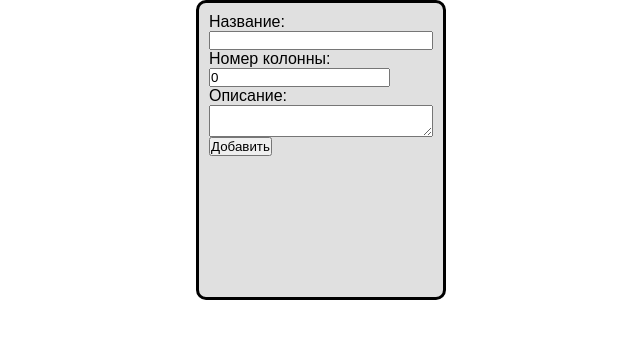
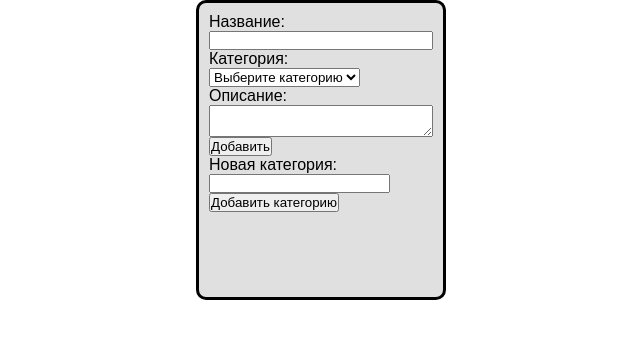
Before and after one commit to AinLume/task_manager, a React (Create React App) app: page / in a window 1280 px wide. Shown: the top 338 px of the page, without its empty margins (319-959 px from the left). Built offline with nearby package versions, Linux system fonts and the light colour scheme.

Commit message:
Add columns with ccategory

```diff
--- a/src/components/TaskManager.js
+++ b/src/components/TaskManager.js
@@ -5,8 +5,9 @@ import './taskmanager.css';
 function TaskManager () {
     const [name, setName] = useState('');
     const [description, setDescription] = useState('');
-    const [columns, setColumn] = useState(0);
     const [tasks, setTasks] = useState([]);
+    const [currentCategory, setCurrentCategory] = useState('');
+    const [newCategory, setNewCategory] = useState('');
 
     const handleChangeName = (event) => {
         setName(event.target.value);
@@ -16,21 +17,34 @@ function TaskManager () {
         setDescription(event.target.value);
     }
 
-    const handleChangeColumn = (event) => {
-        setColumn(event.target.value);
+    const handleChangeCurrentCategory = (event) => {
+        setCurrentCategory(event.target.value);
+    }
+
+    const handleChangeNewCategory = (event) => {
+        setNewCategory(event.target.value);
     }
 
     const handleSubmit = (event) => {
         event.preventDefault();
-        if (name.trim() !== '' && description.trim() !== '') {
+        if (name.trim() !== '' && description.trim() !== '' && currentCategory) {
             const new_task = {
-                id: tasks.length + 1,
-                name: name,
-                description: description
+                id: Date.now(),
+                name,
+                description
             };
-            setTasks([...tasks, new_task]);
+            setTasks((prevTasks) => prevTasks.map((category) =>
+            category.category === currentCategory ? {...category, items: [...category.items, new_task]} : category ));
             setName('');
             setDescription('');
+        }
+    };
+
+    const handleAddCategory = () => {
+        if (newCategory.trim() !== "") {
+            setTasks((prevTasks) => [...prevTasks, { category: newCategory, items: [] }]);
+            setCurrentCategory(newCategory);
+            setNewCategory('');
         }
     };
 
@@ -41,19 +55,40 @@ function TaskManager () {
                     Название:
                     <input type='text' className='task-name' value={name} onChange={handleChangeName}></input>
                 </label>
-                <label className='task-column-label'>
-                    Номер колонны:
-                    <input type='text' className='task-column' value={columns} onChange={handleChangeColumn}></input>
+                <label className='task-category-label'>
+                    Категория:
+                    <select value={currentCategory} onChange={handleChangeCurrentCategory}>
+                        <option value="">Выберите категорию</option>
+                        {tasks.map((category, index) => (
+                            <option key={index} value={category.category}>{category.category}</option>
+                        ))}
+                    </select>
                 </label>
                 <label className='task-description-label'>
                     Описание:
                     <textarea className='task-description' value={description}
-                    onChange={handleChangeDescription}></textarea>
+                              onChange={handleChangeDescription}></textarea>
                 </label>
                 <button className='task-add' type='submit'>Добавить</button>
+                <div className="add-category-form">
+                    <label>
+                        Новая категория:
+                        <input type="text" value={newCategory} onChange={handleChangeNewCategory}/>
+                    </label>
+                    <button onClick={handleAddCategory}>Добавить категорию</button>
+                </div>
             </form>
             <div className='tasks-container'>
-                {tasks.map((task) => (<Task name={task.name} description={task.description} />))}
+                {tasks.map((category, index) => (
+                    <div className='category-columns' key={index}>
+                        <h2>{category.category}</h2>
+                        <ul>
+                            {category.items.map((task) => (
+                                <Task key={task.id} name={task.name} description={task.description} />
+                            ))}
+                        </ul>
+                    </div>
+                ))}
             </div>
         </div>
     );
--- a/src/components/taskmanager.css
+++ b/src/components/taskmanager.css
@@ -20,3 +20,10 @@
     border-radius: 10px;
     padding: 10px;
 }
+
+.category-columns {
+    display: inline-block;
+    align-items: center;
+    justify-content: center;
+    position: relative;
+}
```
